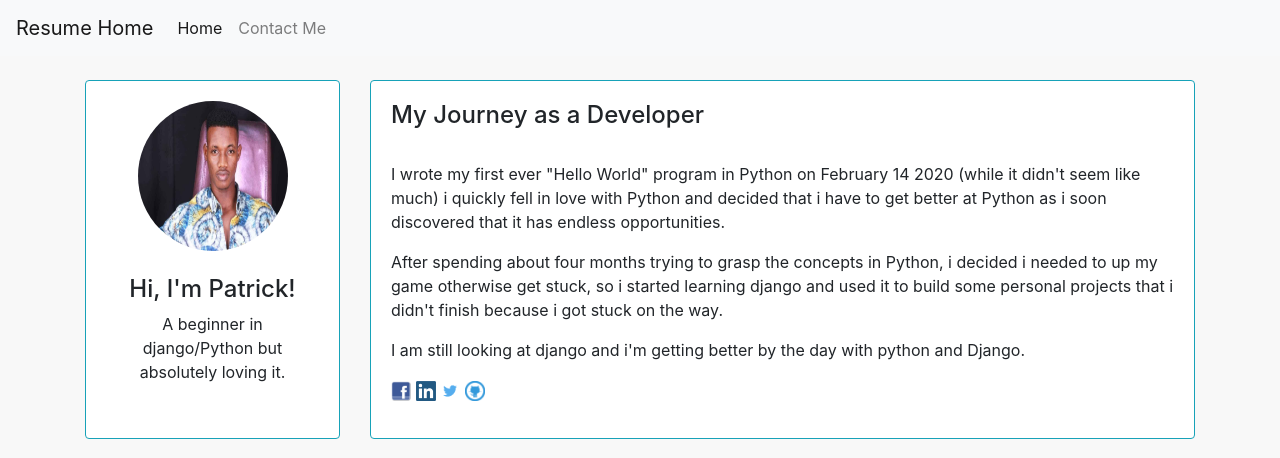
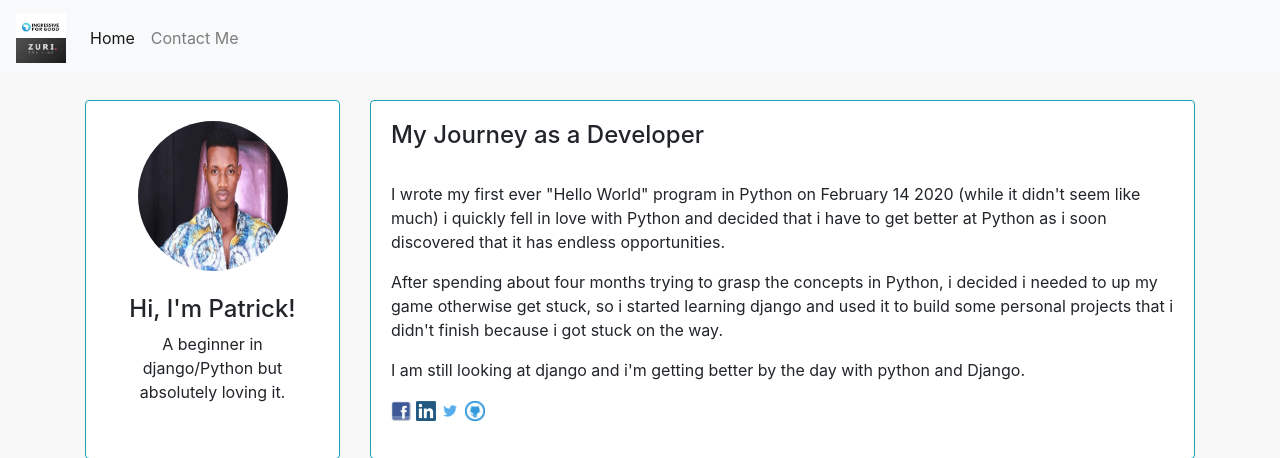
Before and after one commit to maguar2/personal-website, a Django app: page / in a window 1280 px wide. Shown: the top 458 px of the page. Run offline with Django 3.2, Linux system fonts and the light colour scheme; some libraries are stand-ins or nearby versions.

Commit message:
added zuri logo

```diff
--- a/main_resume/templates/main_resume/base.html
+++ b/main_resume/templates/main_resume/base.html
@@ -9,7 +9,9 @@
   </head>
   <body>
     <nav class="navbar navbar-expand-lg navbar-light bg-light">
-      <a class="navbar-brand" href="/">Resume Home</a>
+      <a class="navbar-brand" href="/">
+        <img src="{% static '/images/zuri-logo.jpeg' %}" width="50" height="50" alt="Resume-logo"/>
+      </a>
       <button class="navbar-toggler" type="button" data-toggle="collapse" data-target="#navbarSupportedContent">
         <span class="navbar-toggler-icon"></span>
       </button>
```
Also changed, not shown: main_resume/static/images/zuri-logo.jpeg (added).
